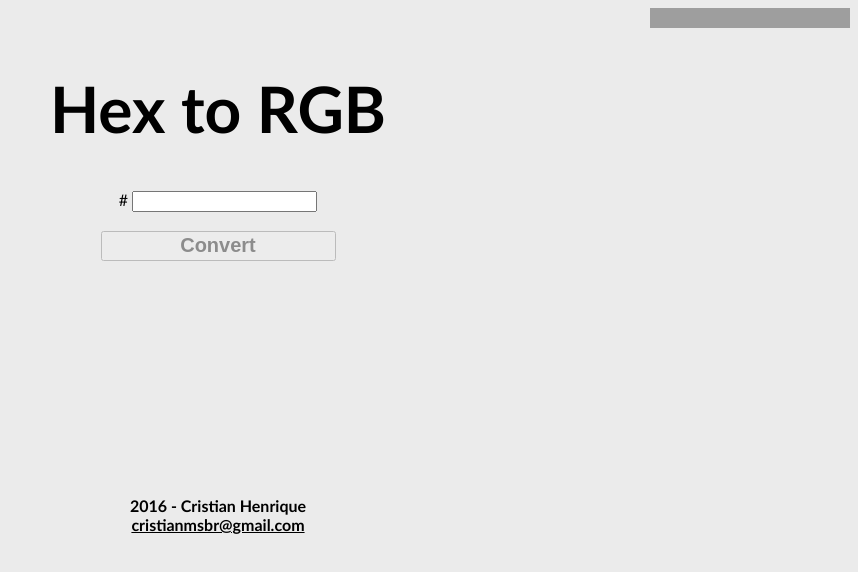
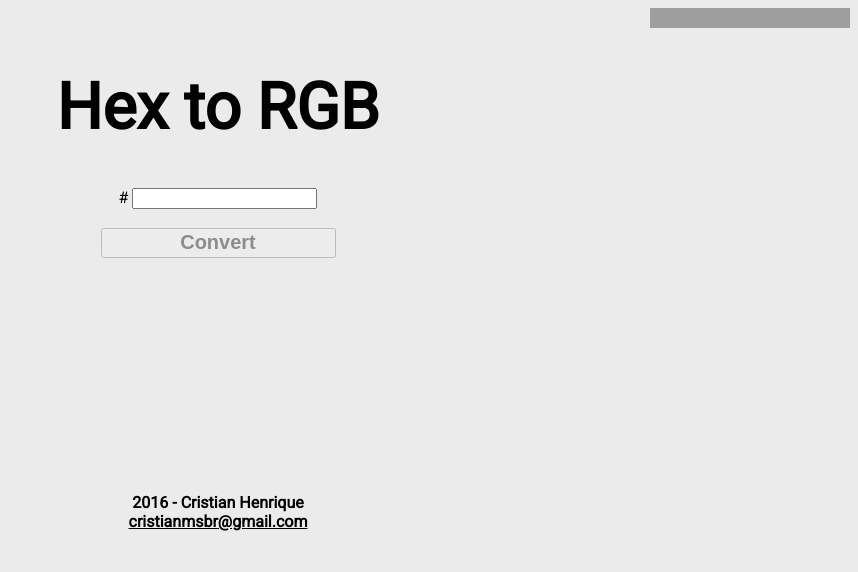
Before and after one commit to cristianzsh/Hex-To-RGB, a plain HTML site: page index.html in a window 1280 px wide. Shown: the whole page, without its empty margins (422-1280 px from the left). Drawn offline with Linux system fonts and the light colour scheme; grey boxes are pictures that could not be loaded.

Commit message:
Update style.css

```diff
--- a/style.css
+++ b/style.css
@@ -1,5 +1,5 @@
 body {
-	font-family: "Calibri", sans-serif;
+	font-family: Roboto, sans-serif;
 	background: #EBEBEB;
 	-webkit-transition: background-color, 0.7s ease-in-out;
 	-moz-transition: background-color, 0.7s ease-in-out;
```
